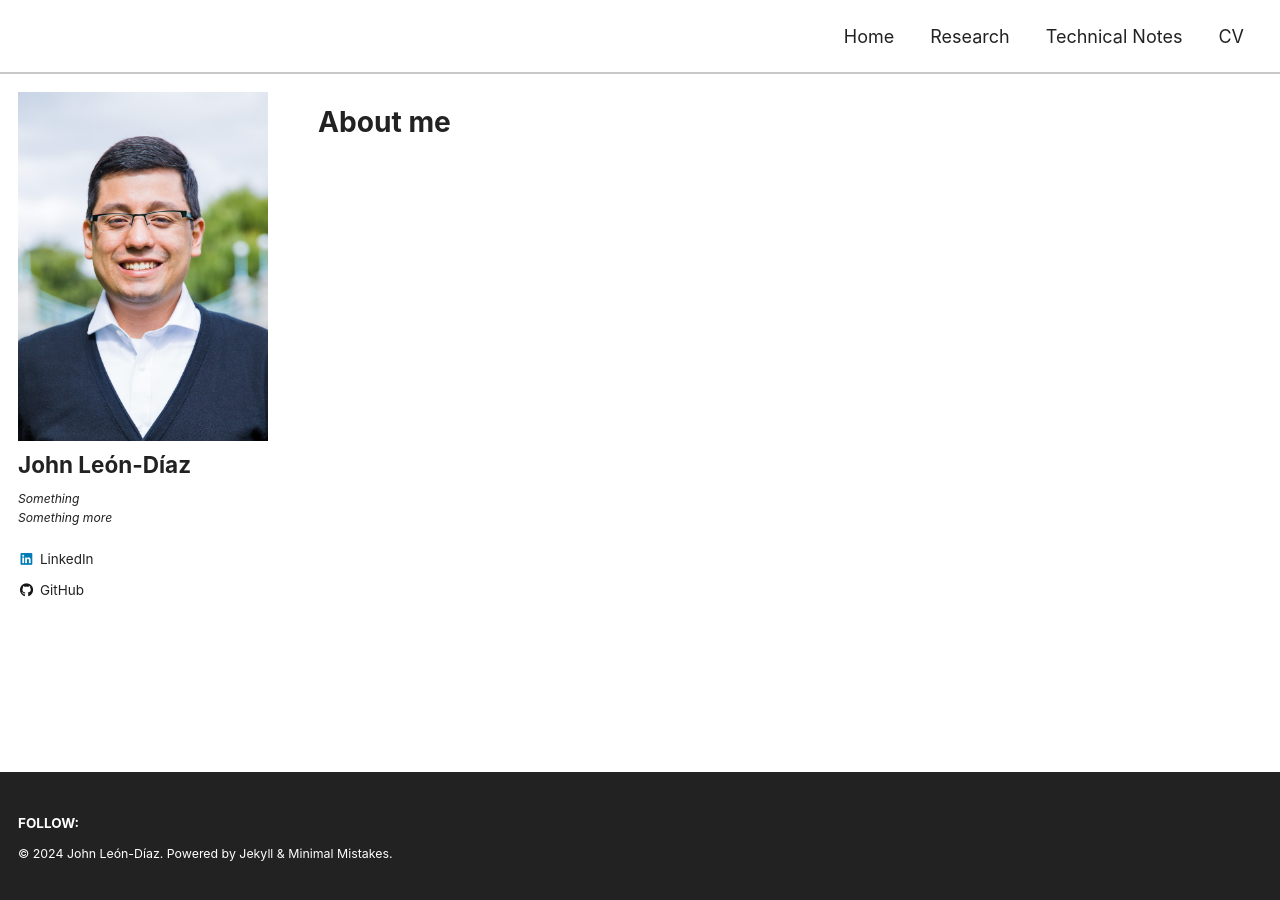
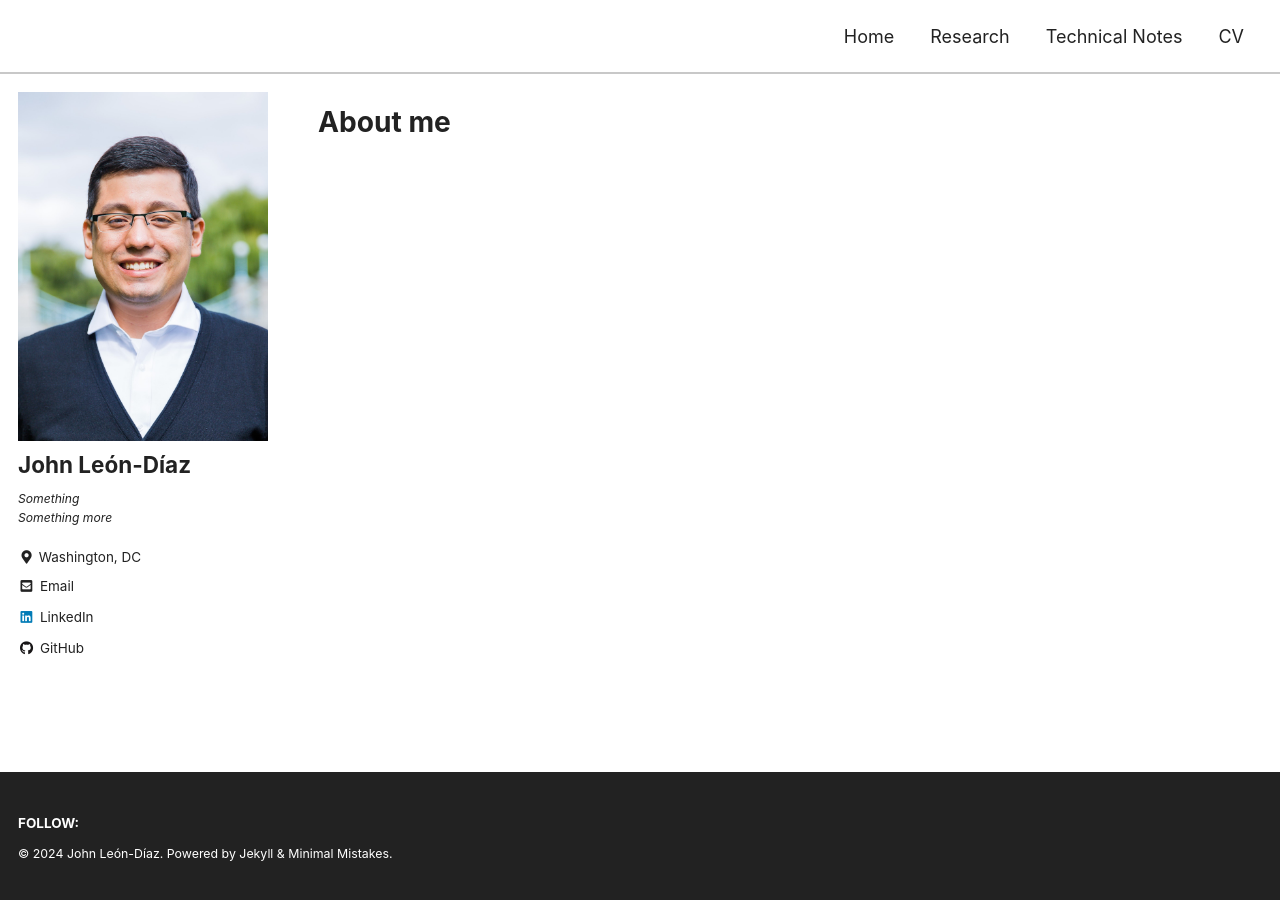
Before and after one commit to jleondia/jleondia.github.io, a Jekyll site: the page built from _pages/home.md, in a window 1280 px wide. Built offline with Jekyll 4.4.1, drawn with Linux system fonts in a browser that asks for light colours; cached includes are drawn as plain includes.

Commit message:
Update _config.yml

```diff
--- a/_config.yml
+++ b/_config.yml
@@ -107,8 +107,8 @@ author:
   bio              : "*Something* <br>
                       *Something more*
                       "
-  #location         : "Washington, DC"
-  #email            : "johnjairol at iadb.org"
+  location         : "Washington, DC"
+  email            : "johnjairol at iadb.org"
   github           : "jleondia"
   linkedin         : "john-leon-diaz-93105613b"
   # links:
```
